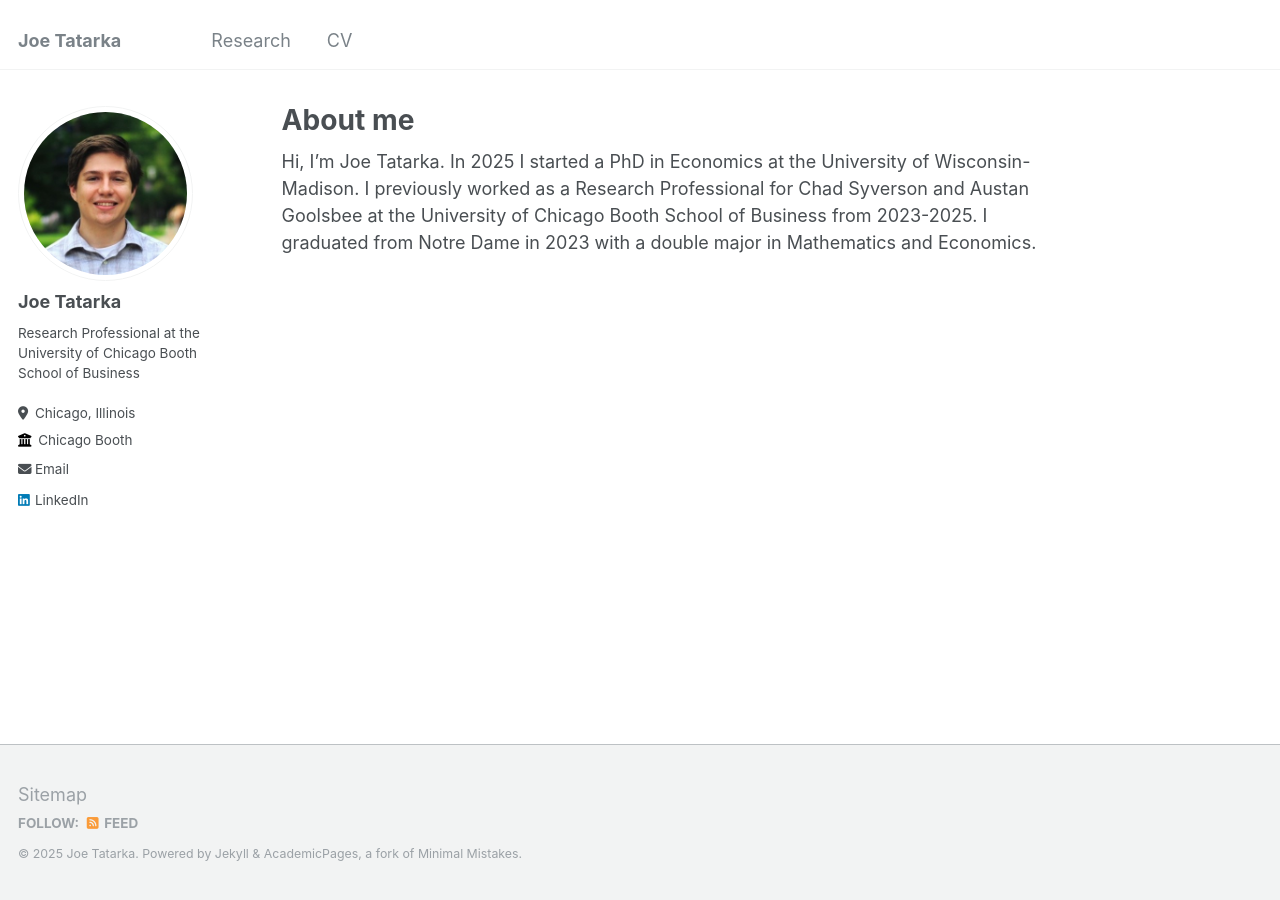
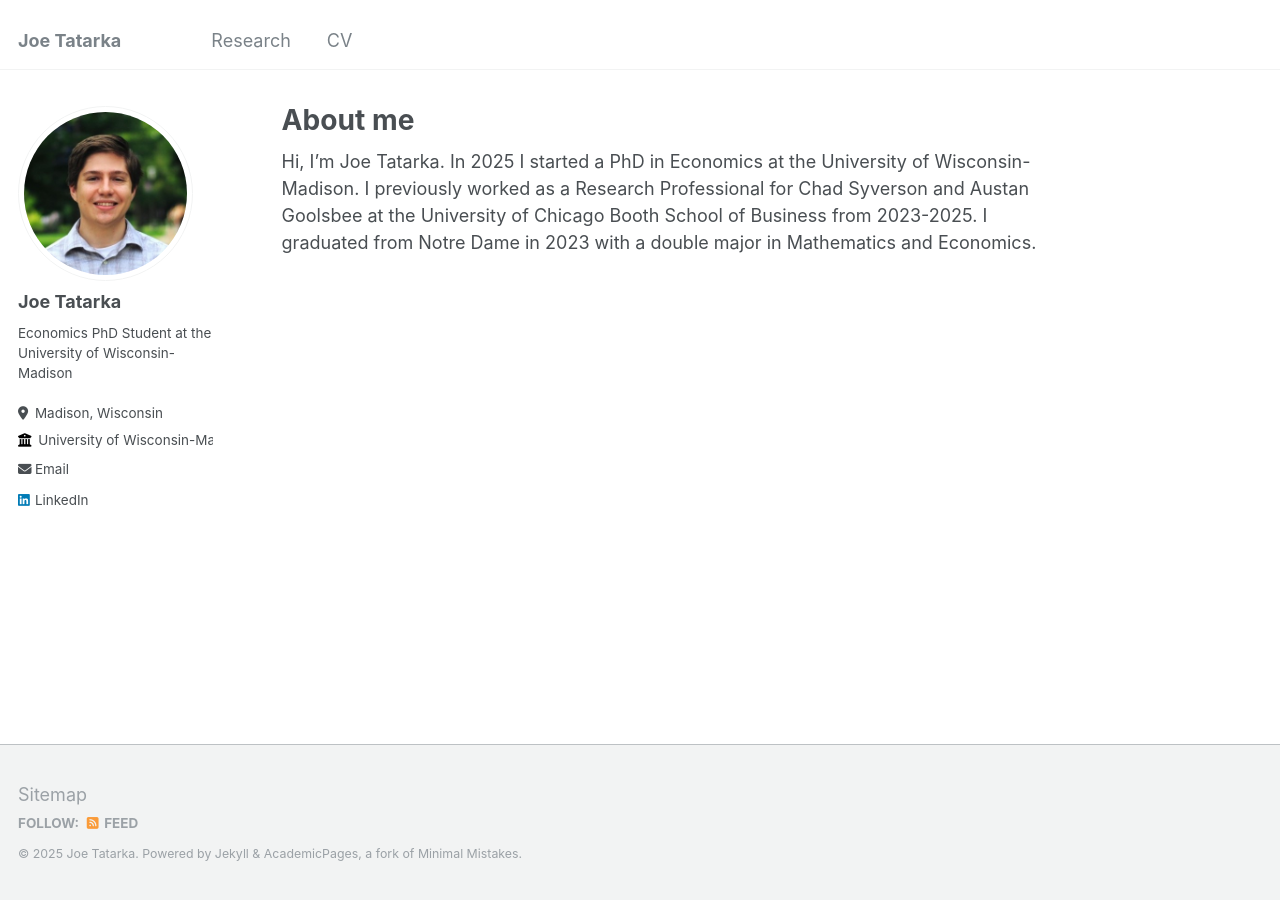
Before and after one commit to JoeTatarka/JoeTatarka.github.io, a Jekyll site: the page built from _pages/about.md, in a window 1280 px wide. Built offline with Jekyll 4.4.1, drawn with Linux system fonts in a browser that asks for light colours.

Commit message:
Update _config.yml

```diff
--- a/_config.yml
+++ b/_config.yml
@@ -24,9 +24,9 @@ author:
   avatar           : "profile.jpg"
   name             : "Joe Tatarka"
   pronouns         : # example: "she/her"
-  bio              : "Research Professional at the University of Chicago Booth School of Business"
-  location         : "Chicago, Illinois"
-  employer         : "Chicago Booth"
+  bio              : "Economics PhD Student at the University of Wisconsin-Madison"
+  location         : "Madison, Wisconsin"
+  employer         : "University of Wisconsin-Madison"
   uri              : # URL
   email            : "joetatarka@gmail.com"
 
```
